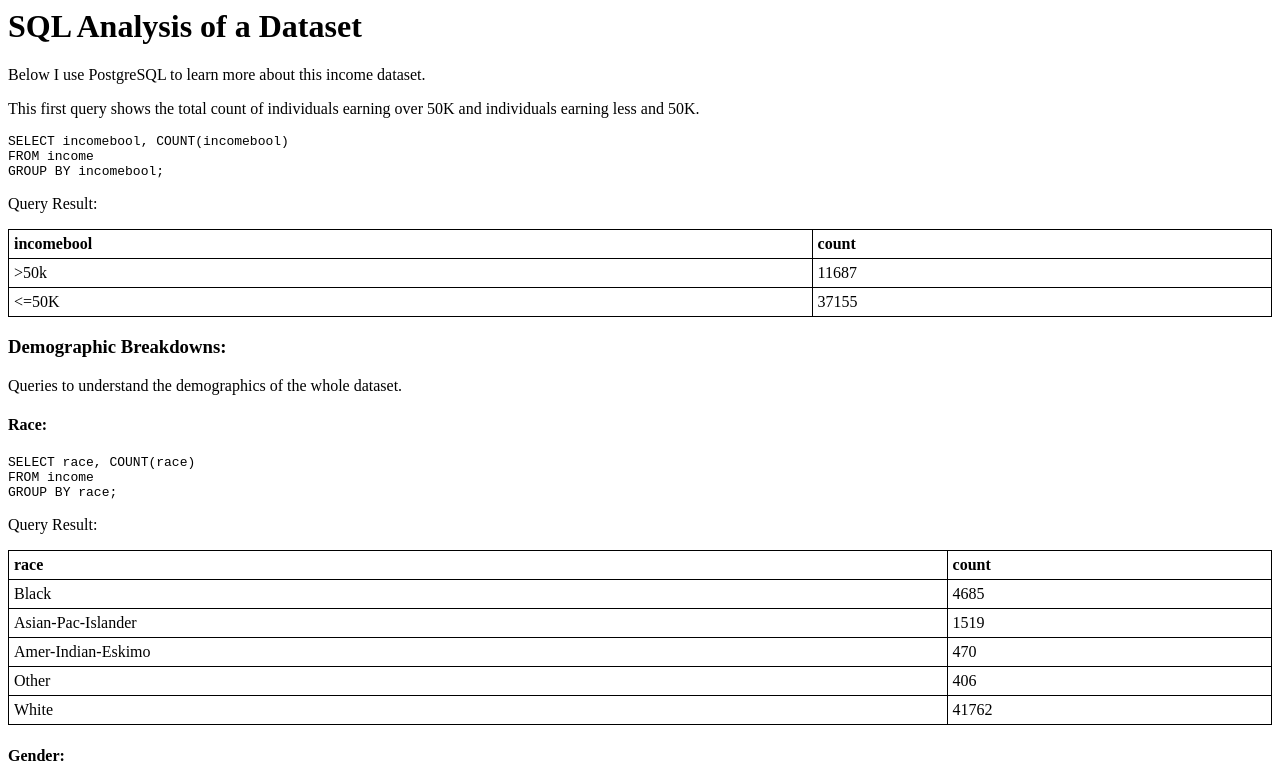
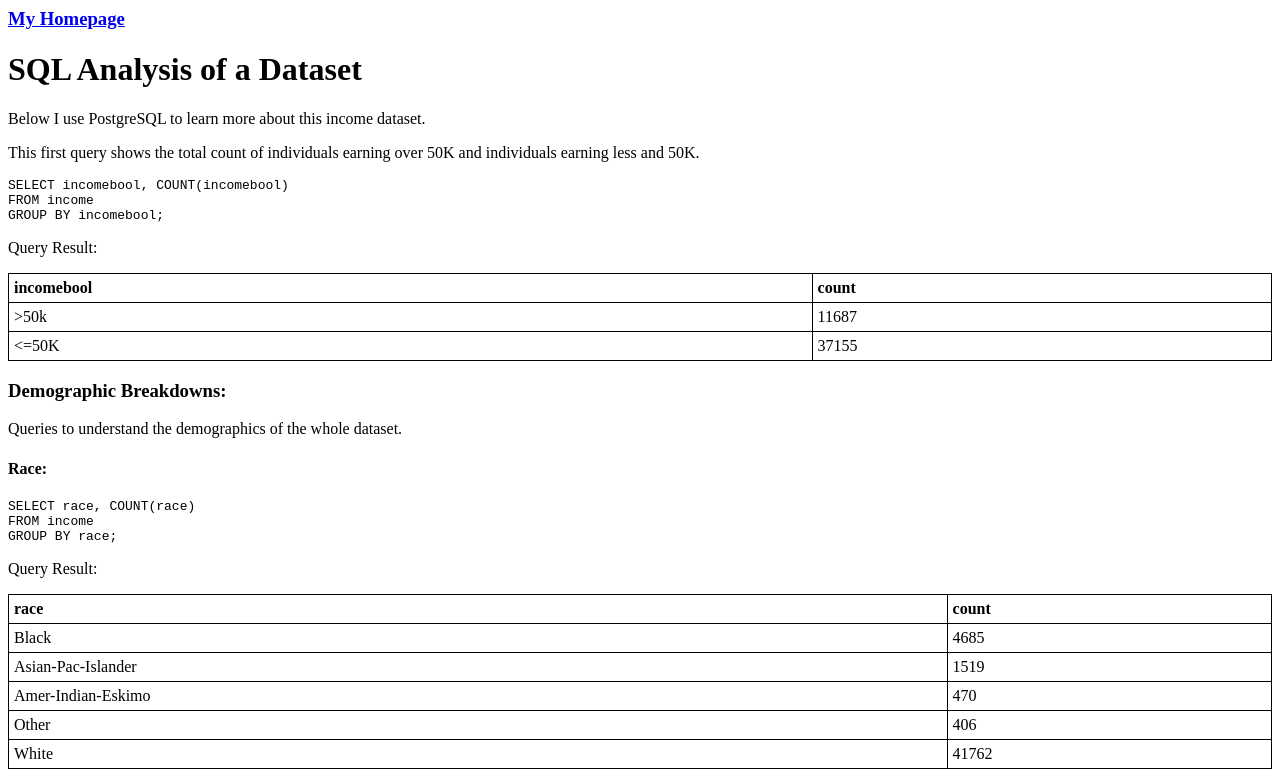
Before and after one commit to al3kq/SQLAnalysis, a plain HTML site: page index.html in a window 1280 px wide. Shown: the top 783 px of the page. Drawn offline with Linux system fonts and the light colour scheme.

Commit message:
Update index.html

```diff
--- a/index.html
+++ b/index.html
@@ -1,3 +1,5 @@
+<a href = "https://al3kq.github.io" target = "_blank">
+        <h3>My Homepage</h3> </a>
 <h1 id="sql-analysis-of-a-dataset">SQL Analysis of a Dataset</h1>
 <p>Below I use PostgreSQL to learn more about this income dataset.</p>
 <p>This first query shows the total count of individuals earning over 50K and individuals earning less and 50K.</p>
```
